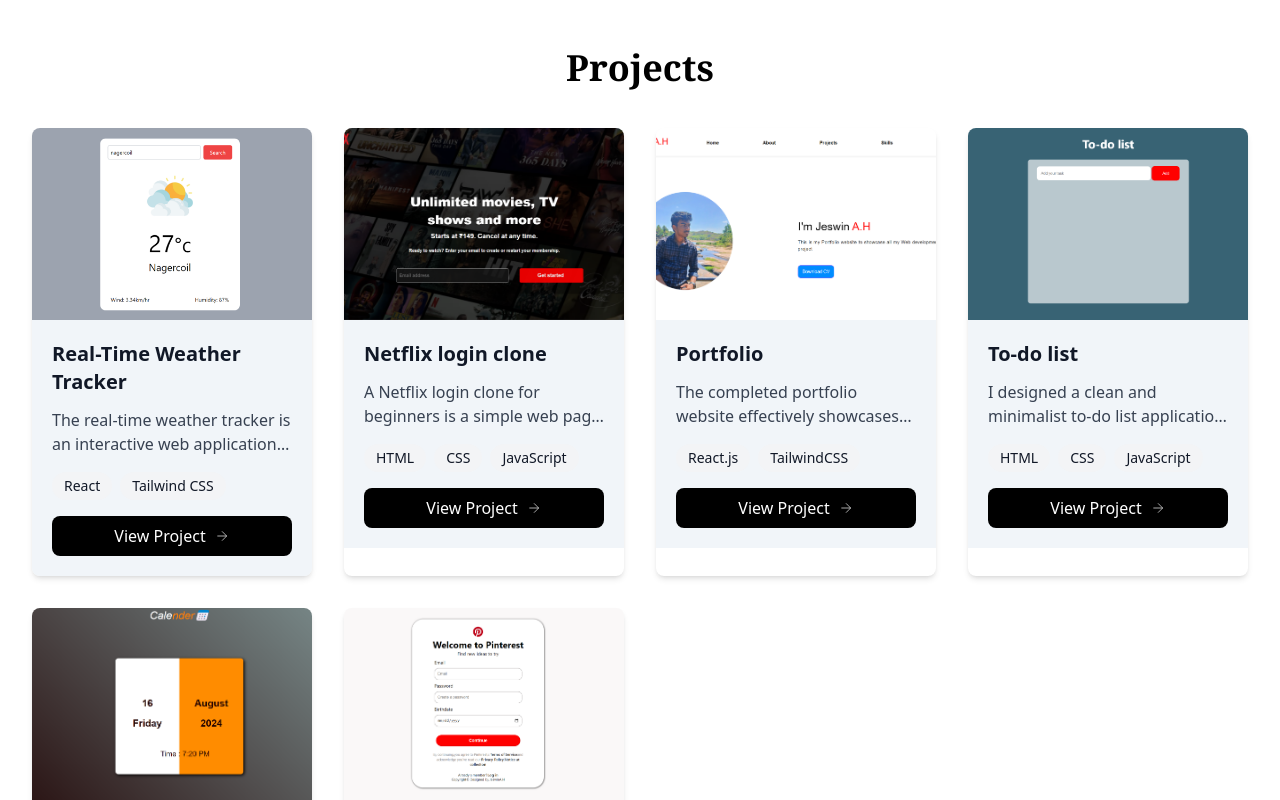
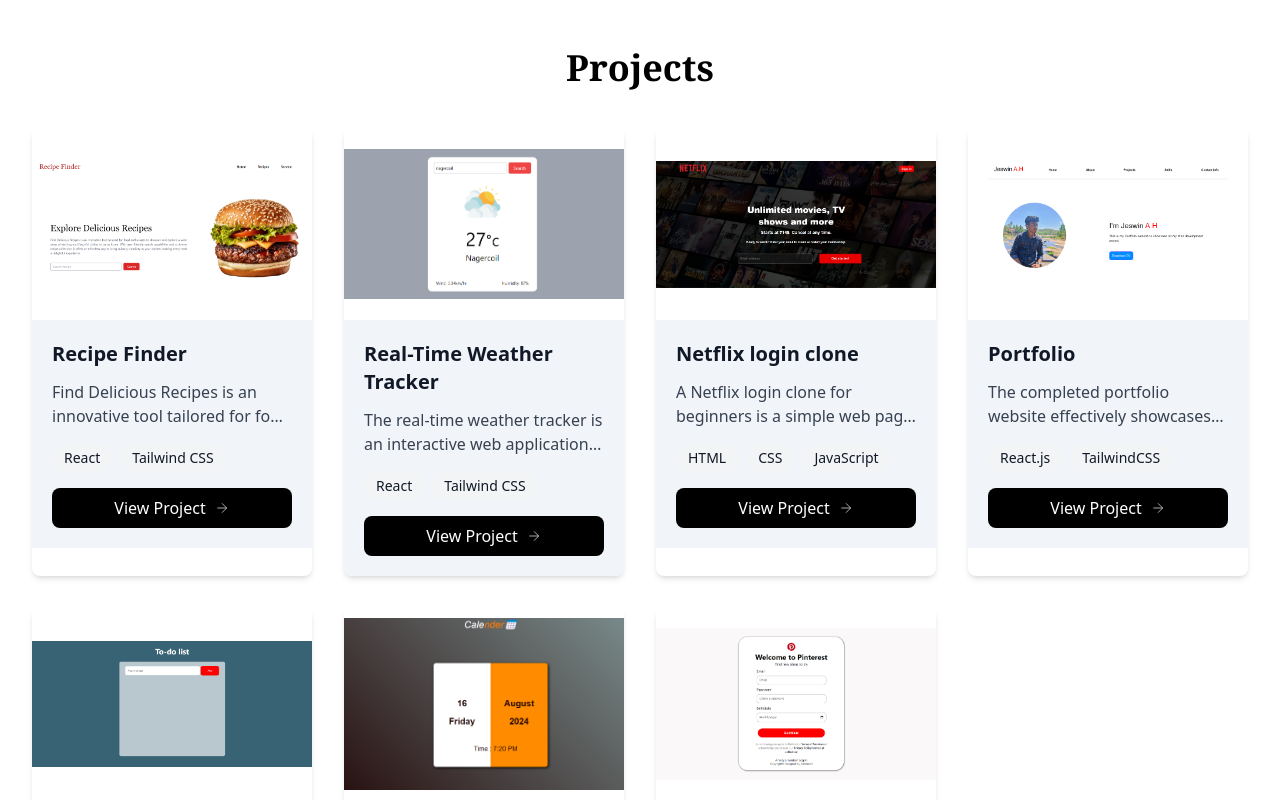
Before and after one commit to Jeswinah/portfolio-react, a React (Vite) app: page / in a window 1280 px wide. Shown: the part 1280-2080 px from the top of the page. Built offline with nearby package versions, Linux system fonts and the light colour scheme.

Commit message:
Update Projects.jsx

```diff
--- a/src/components/Projects.jsx
+++ b/src/components/Projects.jsx
@@ -5,9 +5,18 @@ import todo from '../assets/projects/todo.png'
 import portfolioimg from '../assets/projects/portfolio.png'
 import calimg from '../assets/projects/calender.png'
 import pinimg from '../assets/projects/pin-new.png'
+import recipeimg from'../assets/projects/recipeimg.png'
 
 const ProjectCard = () => {
   const projects = [
+    {
+      title: "Recipe Finder",
+      description: "Find Delicious Recipes is an innovative tool tailored for food enthusiasts to discover and explore a wide array of exciting and flavorful dishes to try at home.",
+      tags: ["React", "Tailwind CSS"],
+
+      imageUrl: recipeimg,
+      onViewProject: () => open("https://jeswin-recipe-finder.netlify.app/"),
+    },
     {
       title: "Real-Time Weather Tracker",
       description: "The real-time weather tracker is an interactive web application developed using ReactJS and styled with TailwindCSS.It allows users to input a location, and the app dynamically fetches and displays real-time weather data.",
@@ -63,7 +72,7 @@ const ProjectCard = () => {
   return (
     <div className="container mx-auto px-8 mt-3 ">
       <h1 className="flex justify-center text-4xl mb-10 font-bold font-serif">Projects</h1>
-      <div className="grid grid-cols-1 md:grid-cols-2 lg:grid-cols-3 xl:grid-cols-4 gap-8">
+      <div className="grid grid-cols-1 md:grid-cols-2 lg:grid-cols-3 xl:grid-cols-4 gap-8 ">
         {projects.map((project, index) => (
           <div
             key={index}
@@ -73,11 +82,11 @@ const ProjectCard = () => {
               <img
                 src={project.imageUrl}
                 alt={project.title}
-                className="w-full h-48 object-cover"
+                className="w-full h-48 object-contain"
               />
             </div>
 
-            <div className="p-5  bg-slate-100">
+            <div className="p-5  bg-slate-100  ">
               <div className="flex justify-between items-start mb-3 ">
                 <h3 className="text-xl font-bold text-gray-900">
                   {project.title}
@@ -101,7 +110,7 @@ const ProjectCard = () => {
 
               <button
                 onClick={project.onViewProject}
-                className="w-full mt-4 bg-black hover:bg-gray-800 hover:text-black text-white font-medium py-2 px-4 rounded-lg transition-colors duration-300 flex items-center justify-center gap-2"
+                className="w-full mt-4 bg-black hover:bg-gray-800 text-white font-medium py-2 px-4 rounded-lg transition-colors duration-300 flex items-center justify-center gap-2 "
               >
                 View Project
                 <svg
```
